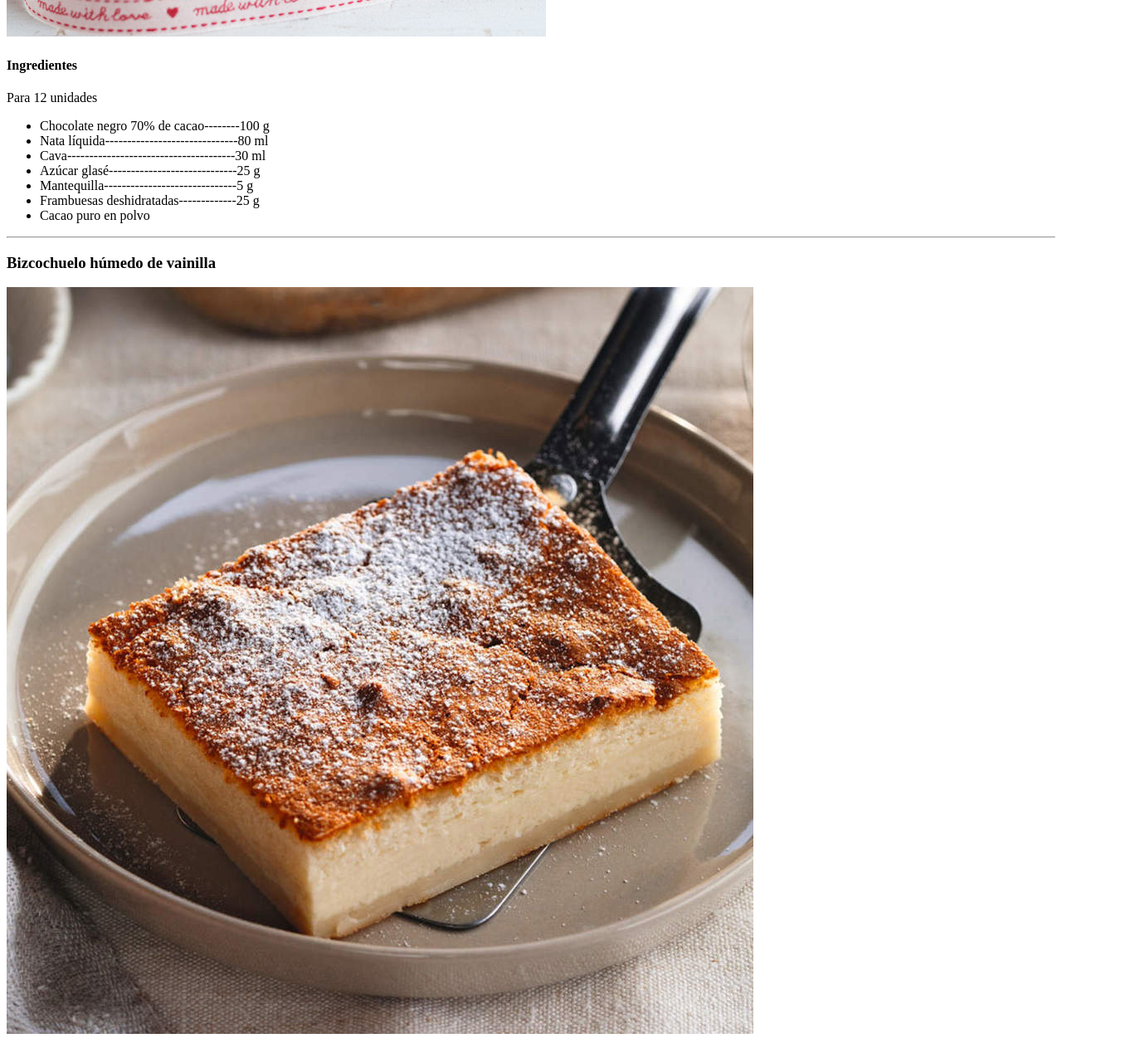
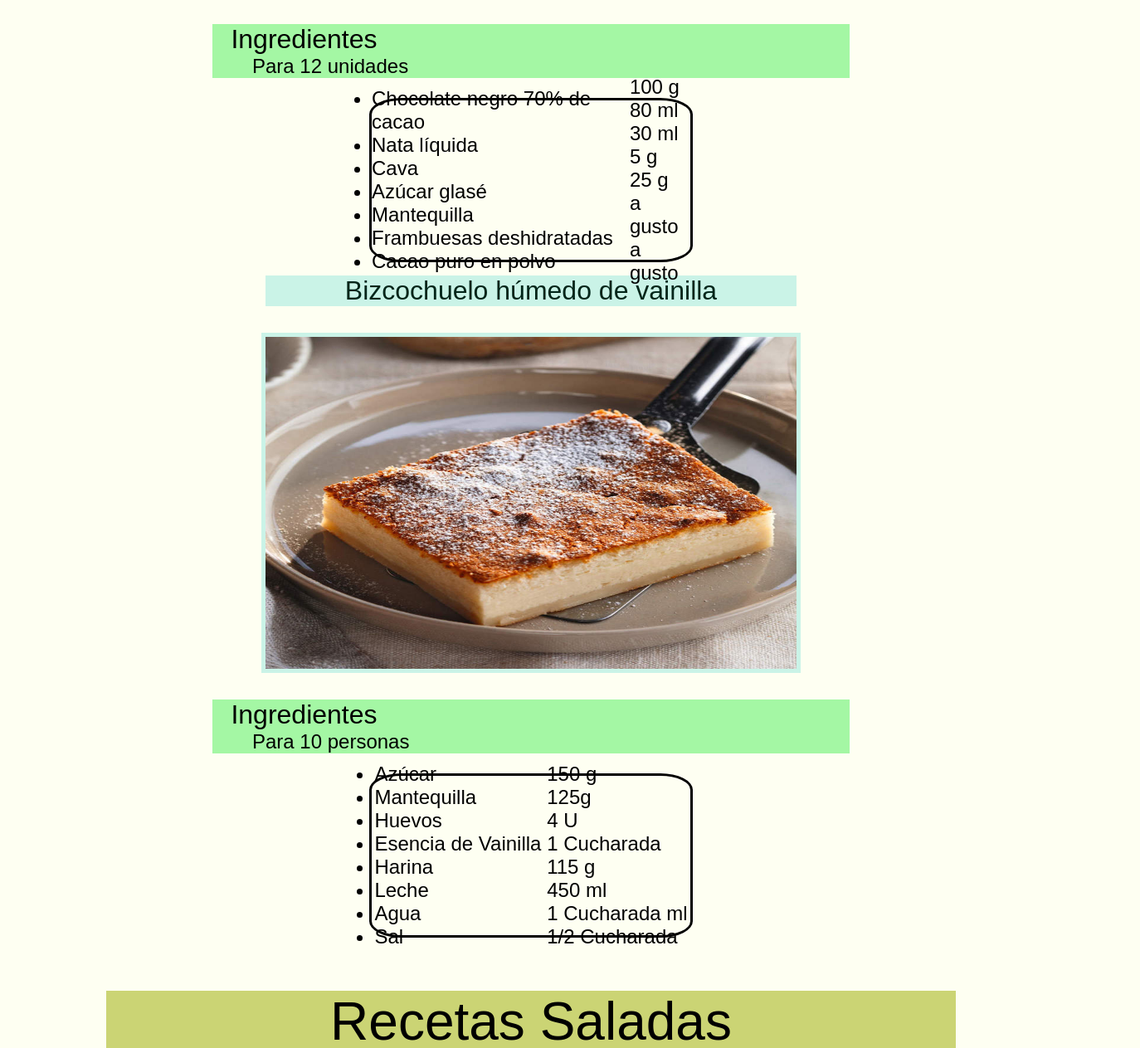
Before and after one commit to Santiago-Ramis/PrepCourse-Henry, a plain HTML site: page index.html in a window 1280 px wide. Shown: the part 1537-2800 px from the top of the page at 83% size, 1374 px wide, since content can reach past the window. Drawn offline with Linux system fonts and the light colour scheme.

Commit message:
Con-Estilos-CSS

```diff
--- /dev/null
+++ b/Estilos.css
@@ -0,0 +1,130 @@
+
+.fondo
+{
+    background-color: rgb(254, 255, 242);
+}
+
+.miTexto
+{
+    font-size: 5em;
+    color: rgb(0, 68, 77);
+    display: flex;
+    justify-content: center;
+    margin-top: 0.3em;
+    margin-bottom: 0.3em;
+}
+
+.titleMain
+{
+    font-size: 3em;
+    background-color: aliceblue;
+    color: black;
+    display: flex;
+    justify-content: center;
+}
+
+.imgMain
+{
+    margin: auto;
+    margin-top: 2em;
+    margin-bottom: 2em;
+    width: 60em;
+    height: 40em;
+    border: 5px solid rgb(164, 249, 255);
+}
+
+.imgReceta
+{
+    margin: auto;
+    margin-top: 2em;
+    margin-bottom: 2em;
+    width: 40em;
+    height: 25em;
+    border: 5px solid rgb(202, 243, 231);
+}
+
+.nombreReceta
+{
+    width: 50vw;
+    margin: auto;
+    font-size: 2em;
+    display: flex;
+    justify-content: center;
+    color: rgb(0, 37, 25);
+    background-color: rgb(202, 243, 231);
+
+}
+
+.seccion
+{
+    width: 80vw;
+    font-size: 4em;
+    margin: auto;
+    margin-top: 1em;
+    margin-bottom: 1em;
+    background-color: rgb(203, 212, 116);
+    display: flex;
+    justify-content: center;
+}
+
+.subTitle
+{
+    margin-left: 0.7em;
+    font-size: 2em;
+}
+
+.cantidad
+{
+    margin-left: 2em;
+    font-size: 1.5em;
+}
+
+.grupo1
+{
+    background-color: rgb(164, 247, 164);
+    width: 60vw;
+    margin: auto;
+    margin-top: 1.5em;
+    margin-bottom: 1.5em;
+}
+
+.listaGrupo
+{
+    border: 3px solid black;
+    border-radius: 10%;
+    width: 30vw;
+    height: 15vw;
+    display: flex;
+    justify-content: space-around;
+    align-items: center;
+    margin: auto;
+    margin-top: 1em;
+    margin-bottom: 1em;
+}
+
+.listado
+{
+    display: flex;
+    flex-direction: column;
+    font-size: 1.5em;
+
+}
+.cantidadIngredientes
+{
+    list-style: none;
+    font-size: 1.5em;
+    display: flex;
+    flex-direction: column;
+
+}
+
+#formulario
+{
+    color: rgb(0, 162, 255);
+}
+
+.pieDePagina
+{
+    background-color: aliceblue;
+    font-size: 3em;
+}
--- a/index.html
+++ b/index.html
@@ -2,61 +2,103 @@
 <html lang="es">
     <head>
         <title>Recetas Gratis</title>
+
+        <meta charset="utf-8">
+
+        <link rel="stylesheet" type="text/css" href="./estilos.css" />
+        <link rel="stylesheet" href="reset.css">
     </head>
-    <body>
+
+    <body class="fondo">
+
         <header>
-            <h1>Recetas gratis y deliciosas</h1>
-                <h2>Las mejores recetas para tu cocina</h2>
-                <img src="Recetasimg.jpg">
+            <h1 class="titleMain">Recetas gratis y deliciosas</h1>
+                <p class="miTexto">Las mejores recetas para tu cocina</p>
+                <img src="Recetasimg.jpg" class="imgMain">
         </header>
 
             <main>
                 <section>
 
-                    <h2>Recetas Dulces</h2>
+                    <h2 class="seccion">Recetas Dulces</h2>
 
                         <article>
 
-                            <h3>Trufas de cava y frambuesa</h3>
-                                <img src="Trufas.jpg">
+                            <h3 class="nombreReceta">Trufas de cava y frambuesa</h3>
+                                <img src="Trufas.jpg" class="imgReceta">
 
-                            <div>
+                            <div class="grupo1">
 
-                                <h4>Ingredientes</h4>
-                                    <p>Para 12 unidades</p>
-
-                                <ul>
-                                    <li>Chocolate negro 70% de cacao--------100 g </li>
-                                    <li>Nata líquida------------------------------80 ml </li>
-                                    <li>Cava--------------------------------------30 ml </li>
-                                    <li>Azúcar glasé-----------------------------25 g  </li>
-                                    <li>Mantequilla------------------------------5 g   </li>
-                                    <li>Frambuesas deshidratadas-------------25 g  </li>
-                                    <li>Cacao puro en polvo                       </li>
-                                </ul>
+                                <h4 class="subTitle">Ingredientes</h4>
+                                    <p class="cantidad">Para 12 unidades</p>
 
                             </div>
 
+                            <div class="listaGrupo">
+
+                                <ul class="listado">
+                                    <li>Chocolate negro 70% de cacao</li>
+                                    <li>Nata líquida</li>
+                                    <li>Cava</li>
+                                    <li>Azúcar glasé</li>
+                                    <li>Mantequilla</li>
+                                    <li>Frambuesas deshidratadas</li>
+                                    <li>Cacao puro en polvo</li>
+                                </ul>
+
+                                <ul class="cantidadIngredientes">
+
+                                    <li>100 g</li>
+                                    <li> 80 ml</li>
+                                    <li>30 ml</li>
+                                    <li>5 g</li>
+                                    <li>25 g</li>
+                                    <li>a gusto</li>
+                                    <li>a gusto</li>
+
+                                </ul>
+                            </div>
+
                         </article>
-    <hr />
+
                         <article>
 
-                            <h3>Bizcochuelo húmedo de vainilla</h3>
-                                <img src="Bizcochuelo.jpg">
+                            <h3 class="nombreReceta">Bizcochuelo húmedo de vainilla</h3>
+                                <img src="Bizcochuelo.jpg" class="imgReceta">
 
-                            <div>
-                                <h4>Ingredientes</h4>
-                                    <p>Para 10 personas</p>
+                            <div class="grupo1">
 
-                                <ul>
-                                    <li>Azúcar------------------------------------150 g </li>
-                                    <li>Mantequilla------------------------------125 g </li>
-                                    <li>Huevos-----------------------------------4 U </li>
-                                    <li>Esencia de Vainilla---------------------1 Cucharada </li>
-                                    <li>Harina------------------------------------115g </li>
-                                    <li>Leche-------------------------------------450 ml  </li>
-                                    <li>Agua--------------------------------------1 cucharada   </li>
-                                    <li>Sal-----------------------------------------1/2 cucharada</li>
+                                <h4 class="subTitle">Ingredientes</h4>
+                                    <p class="cantidad">Para 10 personas</p>
+
+                            </div>
+
+                            <div class="listaGrupo">
+
+                                <ul class="listado">
+
+                                    <li>Azúcar</li>
+                                    <li>Mantequilla</li>
+                                    <li>Huevos</li>
+                                    <li>Esencia de Vainilla</li>
+                                    <li>Harina</li>
+                                    <li>Leche</li>
+                                    <li>Agua</li>
+                                    <li>Sal</li>
+
+                                </ul>
+
+                                <ul class="cantidadIngredientes">
+
+                                    <li>150 g</li>
+                                    <li>125g</li>
+                                    <li>4 U</li>
+                                    <li>1 Cucharada</li>
+                                    <li>115 g</li>
+                                    <li>450 ml</li>
+                                    <li>1 Cucharada ml</li>
+                                    <li>1/2 Cucharada</li>
+
                                 </ul>
 
                             </div>
@@ -64,29 +106,49 @@
                         </article>
 
                 </section>
-    <hr />
+
                 <section>
 
-                    <h2>Recetas Saladas</h2>
+                    <h2 class="seccion">Recetas Saladas</h2>
 
                         <article>
 
-                            <h3>Pancitos salados rellenos</h3>
-                                <img src="Pancito.jpg">
+                            <h3 class="nombreReceta">Pancitos salados rellenos</h3>
+                                <img src="Pancito.jpg" class="imgReceta">
 
-                            <div>
-                                <h4>Ingredientes</h4>
-                                    <p>3 Raciones</p>
+                            <div class="grupo1">
 
-                                <ul>
-                                    <li>Harina leudante--------------------------200g</li>
-                                    <li>Huevo-------------------------------------1 U</li>
-                                    <li>Sal-----------------------------------------a gusto</li>
-                                    <li>Aceite de oliva---------------------------3 cucharadas</li>
-                                    <li>Queso muzarella-------------------------a gusto</li>
-                                    <li>Jamón-------------------------------------a gusto</li>
-                                    <li>Orégano o semillitas--------------------a gusto</li>
-                                    <li>Agua--------------------------------------100 ml</li>
+                                <h4 class="subTitle">Ingredientes</h4>
+                                    <p class="cantidad">3 Raciones</p>
+
+                            </div>
+
+                            <div class="listaGrupo">
+
+                                <ul class="listado">
+
+                                    <li>Harina leudante</li>
+                                    <li>Huevo</li>
+                                    <li>Sal</li>
+                                    <li>Aceite de oliva</li>
+                                    <li>Queso muzarella</li>
+                                    <li>Jamón</li>
+                                    <li>Orégano o semillitas</li>
+                                    <li>Agua</li>
+
+                                </ul>
+
+                                <ul class="cantidadIngredientes">
+
+                                    <li>200g</li>
+                                    <li>1 U</li>
+                                    <li>a gusto</li>
+                                    <li>3 Cucharadas</li>
+                                    <li>a gusto</li>
+                                    <li>a gusto</li>
+                                    <li>a gusto</li>
+                                    <li>100ml</li>
+
                                 </ul>
 
                             </div>
@@ -99,10 +161,10 @@
 
     <hr />
 
-            <footer>
+            <footer class="pieDePagina">
 
                 <p>Si quieres compartir alguna receta con nosotros, aquí esta nuestro contacto:</p>
-                <a href="Contacto.html">Formulario de contacto</a>
+                <a href="Contacto.html" id="formulario">Formulario de contacto</a>
 
             </footer>
 
--- /dev/null
+++ b/reset.css
@@ -0,0 +1,60 @@
+/* Reset básico CSS */
+
+/* Reset de márgenes y rellenos */
+html, body, div, span, applet, object, iframe,
+h1, h2, h3, h4, h5, h6, p, blockquote, pre,
+a, abbr, acronym, address, big, cite, code,
+del, dfn, em, img, ins, kbd, q, s, samp,
+small, strike, strong, sub, sup, tt, var,
+b, u, i, center,
+dl, dt, dd, ol, ul, li,
+fieldset, form, label, legend,
+table, caption, tbody, tfoot, thead, tr, th, td,
+article, aside, canvas, details, embed,
+figure, figcaption, footer, header, hgroup,
+menu, nav, output, ruby, section, summary,
+time, mark, audio, video {
+    margin: 0;
+    padding: 0;
+    border: 0;
+    font-size: 100%;
+    font: inherit;
+    vertical-align: baseline;
+}
+
+/* Establecer el tamaño de fuente base para una fácil escalabilidad */
+html {
+    font-size: 16px; /* Ajusta según sea necesario */
+}
+
+/* Evitar que las imágenes se ajusten al ancho de la página automáticamente */
+img {
+    max-width: 100%;
+    height: auto;
+    display: block;
+}
+
+/* Reset de los elementos de formulario para estilos consistentes en todos los navegadores */
+button, input, select, textarea {
+    margin: 0;
+    font-size: 100%;
+    vertical-align: middle;
+}
+
+/* Establecer reglas de herencia para campos de formulario */
+button, input, select, textarea {
+    font-family: inherit;
+}
+
+/* Estilos de hipervínculo predeterminados */
+a {
+    text-decoration: none;
+    color: inherit;
+}
+
+/* Establecer el color de fondo para los elementos */
+body {
+    background-color: #ffffff; /* Color de fondo blanco */
+    color: #000000; /* Color de texto negro */
+    font-family: Arial, sans-serif; /* Fuente predeterminada */
+}
```
